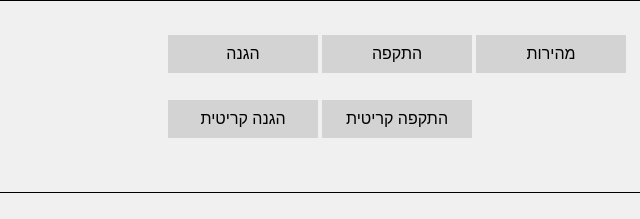
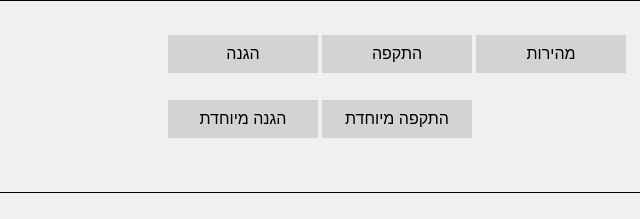
Before and after one commit to paz361/pokemon-states, a plain HTML site: page index.html in a window 1280 px wide. Shown: the part 246-465 px from the top of the page, 197-837 px from the left. Drawn offline with Linux system fonts and the light colour scheme.

Commit message:
index.html

```diff
--- a/index.html
+++ b/index.html
@@ -28,8 +28,8 @@
             <td><button onclick="boxClicked(3)" class="box">מהירות</button></td>
         </tr>
         <tr>
-            <td><button onclick="boxClicked(4)" class="box">הגנה קריטית</button></td>
-            <td><button onclick="boxClicked(5)" class="box">התקפה קריטית</button></td>
+            <td><button onclick="boxClicked(4)" class="box">הגנה מיוחדת</button></td>
+            <td><button onclick="boxClicked(5)" class="box">התקפה מיוחדת</button></td>
         </tr>
     </table>
  <div id="legend" style="margin-left: 20px; padding: 10px; border: 1px solid black;">
```
